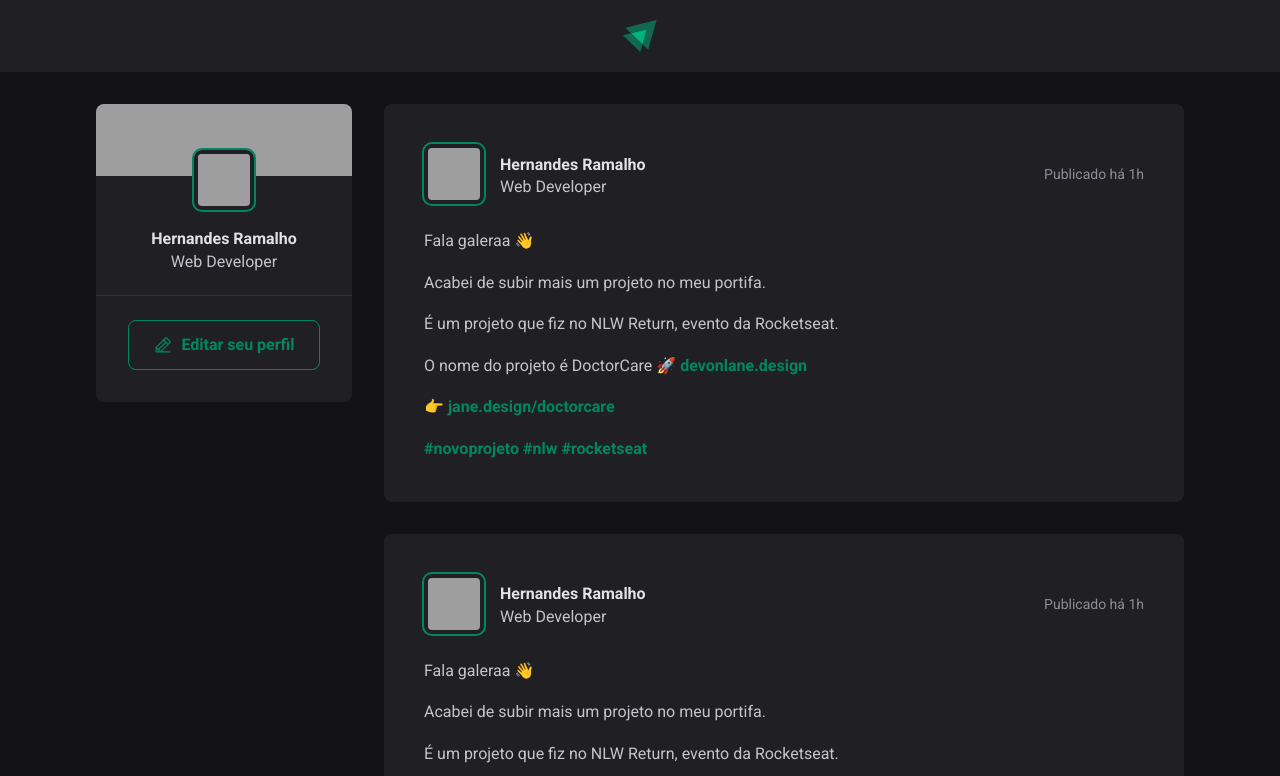
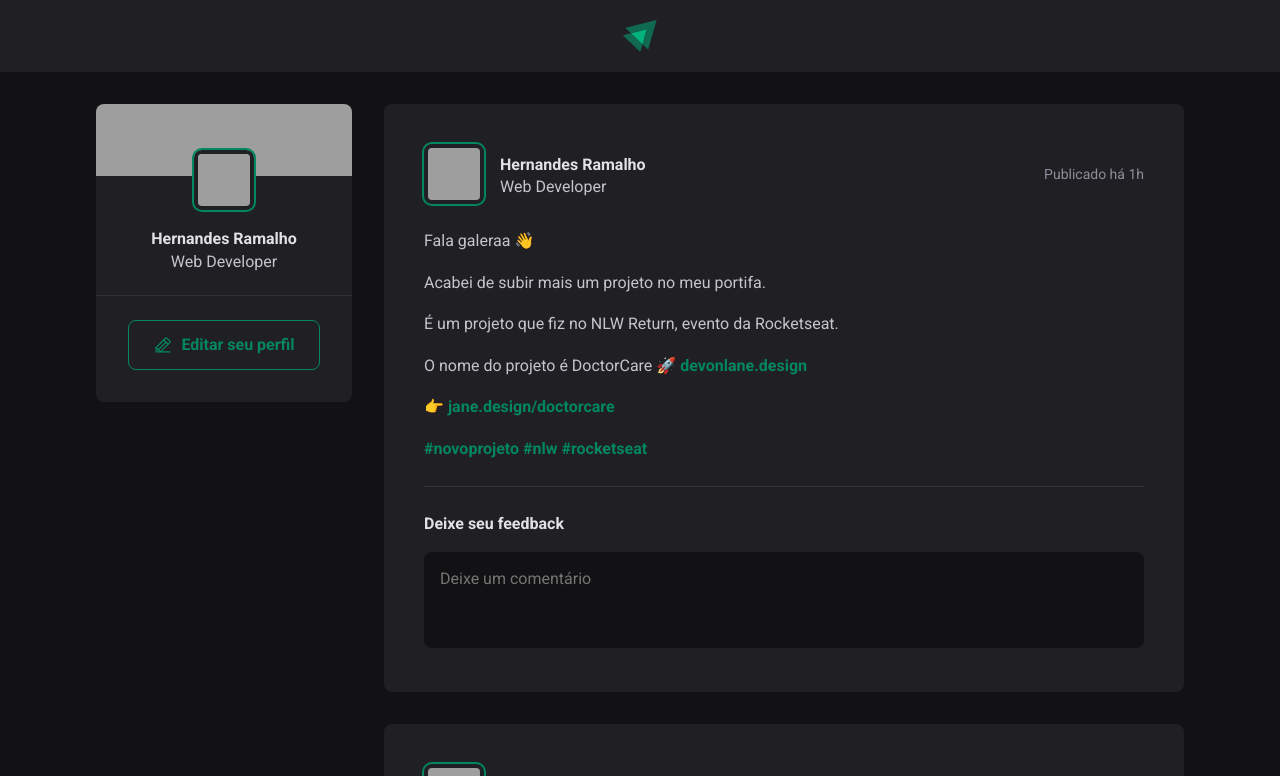
Before and after one commit to BugRed/ignite-social-network, a React (Vite) app: page / in a window 1280 px wide. Shown: the top 776 px of the page. Built offline with nearby package versions, Linux system fonts and the light colour scheme; grey boxes are pictures that could not be loaded.

Commit message:
construção da area de commentarios

```diff
--- a/src/components/Post/Post.jsx
+++ b/src/components/Post/Post.jsx
@@ -12,21 +12,35 @@
           </div>
         </div>
 
-        <time title="03 de Março às 11:15h" datetime="2025-03-05 11:15:16">Publicado há 1h</time>
+        <time title="03 de Março às 11:15h" datetime="2025-03-05 11:15:16">
+          Publicado há 1h
+        </time>
       </header>
 
-        <div className={styles.content}>
+      <div className={styles.content}>
         <p>Fala galeraa 👋</p>
 
         <p>Acabei de subir mais um projeto no meu portifa.</p>
         <p>É um projeto que fiz no NLW Return, evento da Rocketseat.</p>
-        <p>O nome do projeto é DoctorCare 🚀 <a href="">devonlane.design</a></p>
-        <p>👉{' '}<a href=""> jane.design/doctorcare</a></p>
-        <p><a href="">#novoprojeto</a> {' '}
-         <a href="">#nlw </a> {' '}
-         <a href="">#rocketseat</a> </p>
-        </div>
+        <p>
+          O nome do projeto é DoctorCare 🚀 <a href="">devonlane.design</a>
+        </p>
+        <p>
+          👉 <a href=""> jane.design/doctorcare</a>
+        </p>
+        <p>
+          <a href="">#novoprojeto</a> <a href="">#nlw </a>{" "}
+          <a href="">#rocketseat</a>{" "}
+        </p>
+      </div>
 
+      <form className={styles.commentForm}>
+        <strong>Deixe seu feedback</strong>
+        <textarea placeholder="Deixe um comentário" />
+        <footer>
+          <button type="submit">Publicar</button>
+        </footer>
+      </form>
     </article>
   );
 }
--- a/src/components/Post/Post.module.css
+++ b/src/components/Post/Post.module.css
@@ -66,3 +66,58 @@
   color: var(--gray-400);
   line-height: 1.6;
 }
+
+
+.commentForm {
+    width: 100%;
+    margin-top: 1.5rem;
+    padding-top: 1.5rem;
+    border-top: 1px solid var(--gray-600);
+}
+
+.commentForm > strong {
+    line-height: 1.6;
+    color: var(--gray-100);
+}
+
+.commentForm textarea {
+    width: 100%;
+    background: var(--gray-900);
+    border: 0;
+    resize: none;
+    height: 6rem;
+    padding: 1rem;
+    border-radius: 8px;
+    color: var(--gray-100);
+    line-height: 1.4;
+    margin-top: 1rem;
+}
+
+.commentForm footer {
+    visibility: hidden;
+    max-height: 0;
+}
+
+/* caso o focus seja no footer vai aparecer o botão */
+.commentForm:focus-within footer {
+    visibility: visible;
+    max-height: none;
+}
+
+.commentForm button[type=submit] {
+    padding: 1rem 1.5rem;
+    margin-top: 1rem;
+    border-radius: 8px;
+    border: 0;
+    background: var(--green-500);
+    color: var(--white);
+    font-weight: bold;
+    cursor: pointer;
+
+    transition: background-color 0.1s;
+
+}
+
+.commentForm button[type=submit]:hover {
+    background: var(--green-300);
+}
--- a/src/global.css
+++ b/src/global.css
@@ -12,6 +12,11 @@
 
     --green-300: #00B37E;
     --green-500: #00875f;
+}
+
+:focus {
+    outline: transparent;
+    box-shadow: 0 0 0 2px var(--green-500);
 }
 
 * {
```
